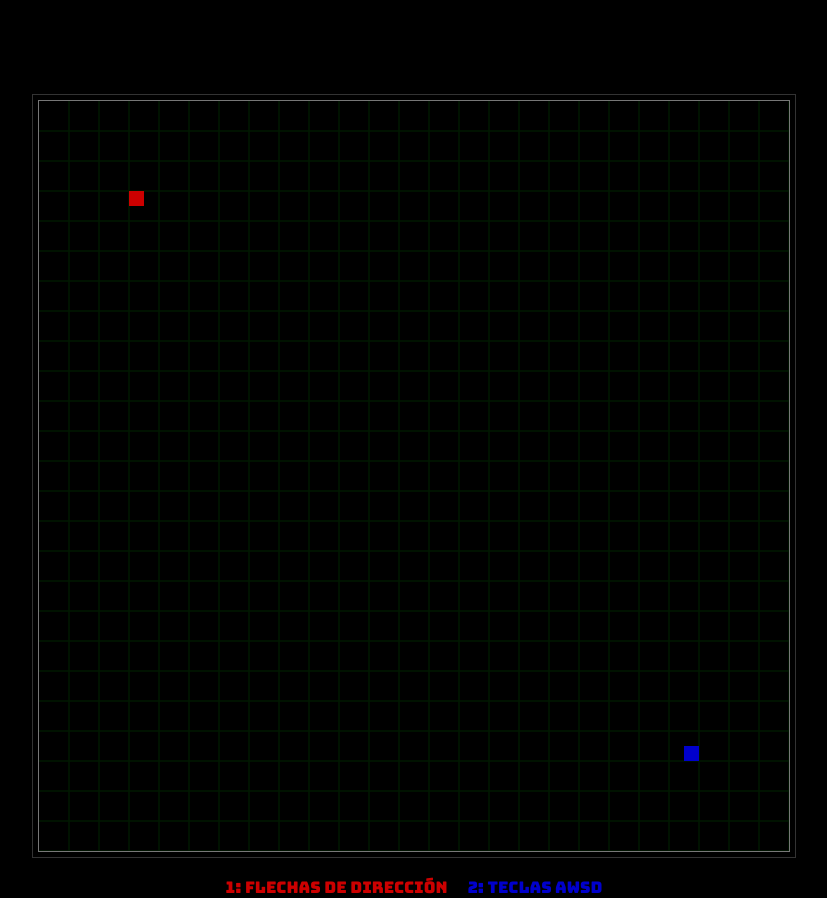
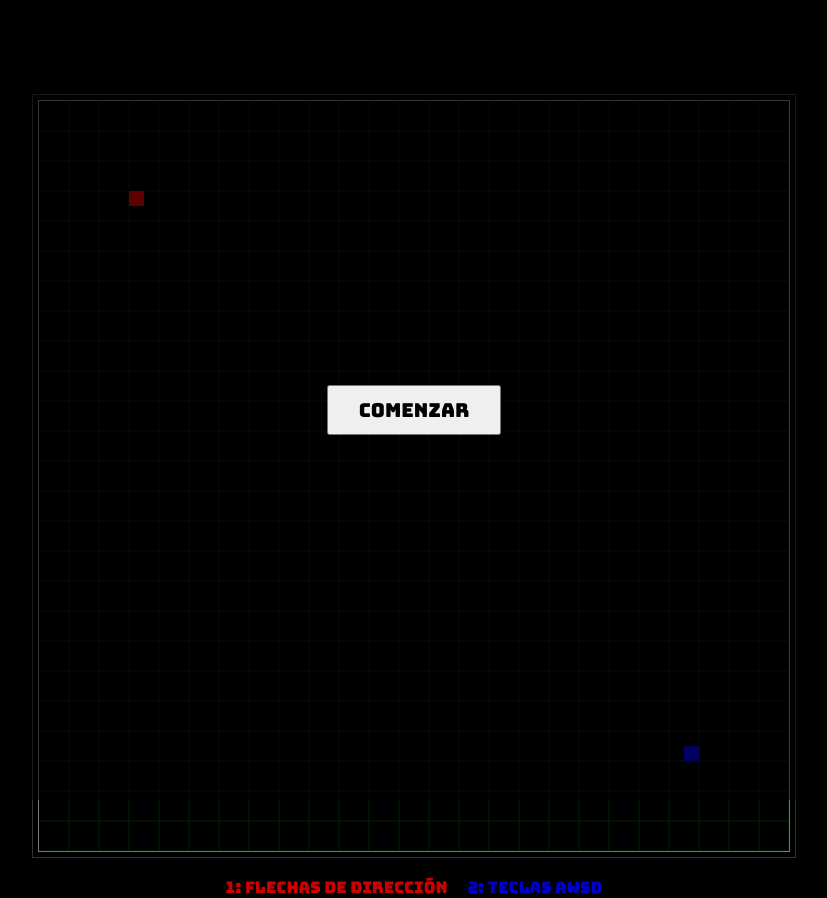
Before and after one commit to Oliver31Batista/tron_game, a React (Create React App) app: page / in a window 1280 px wide. Shown: the whole page, without its empty margins (226-1053 px from the left). Built offline with nearby package versions, Linux system fonts and the light colour scheme; a web font is replaced by a local one.

Commit message:
game start added

```diff
--- a/src/App.js
+++ b/src/App.js
@@ -7,6 +7,8 @@ import playerCanChangeToDirection from "./utils/playerCanChangeToDirection";
 import "./App.css";
 import getPlayableCells from "./utils/getPlayableCells";
 import getCellKey from "./utils/getCellKey";
+import Start from "./components/Start";
+
 
 const players = [PLAYER_ONE, PLAYER_TWO];
 
@@ -95,7 +97,16 @@ function App() {
     };
   }, []);
 
-  return <Board players={game.players} />;
+  function handleStart(){
+    console.log('listo para comenzar')
+  }
+
+  return (
+  <>
+  <Board players={game.players} />
+  {game.gameStatus === GAME_READY && <Start onClick={handleStart} />}
+  </>
+  )
 }
 
 export default App;
--- /dev/null
+++ b/src/components/Button.js
@@ -0,0 +1,9 @@
+import React from 'react';
+
+export default function Button({children, onClick}) {
+  return (
+    <button className="button" onClick={onClick}>
+      {children}
+    </button>
+  );
+}
--- /dev/null
+++ b/src/components/Start.js
@@ -0,0 +1,10 @@
+import React from 'react';
+import Button from './Button';
+
+export default function Start({onClick}) {
+  return (
+    <div className="play-info">
+      <Button onClick={onClick}>Comenzar</Button>
+    </div>
+  );
+}
```
